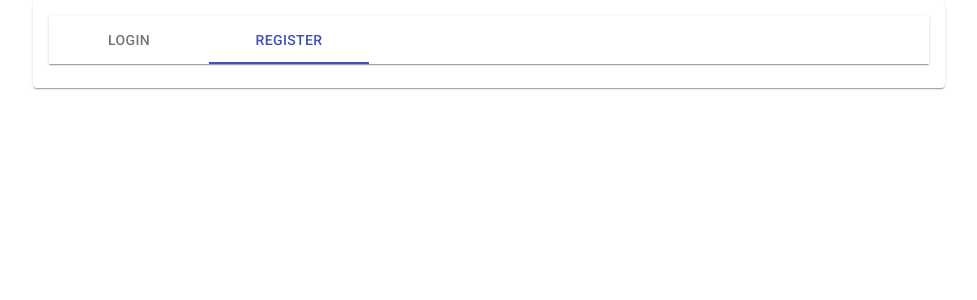
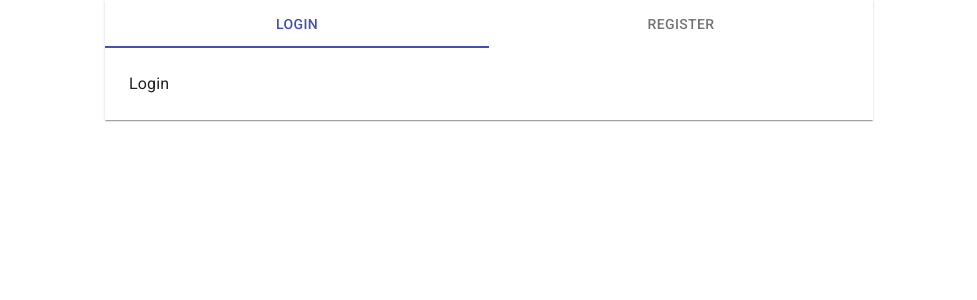
Before and after one commit to lucifer2355/event-messange, a React (Create React App) app in the folder client/: page / in a window 1280 px wide. Shown: the top 300 px of the page, without its empty margins (151-1128 px from the left). Built offline with nearby package versions, Linux system fonts and the light colour scheme.

Commit message:
add tab value, index & tab panel

```diff
--- a/client/src/pages/AuthPage/AuthPage.tsx
+++ b/client/src/pages/AuthPage/AuthPage.tsx
@@ -6,37 +6,69 @@ import {
   CardContent,
   Tab,
   Paper,
-  Tabs
+  Tabs,
+  Box
 } from "@material-ui/core";
 
+interface TabPanelProps {
+  children?: React.ReactNode;
+  index: number;
+  value: number;
+}
+
+const TabPanel: React.FC<TabPanelProps> = ({
+  children,
+  index,
+  value,
+  ...other
+}) => {
+  return (
+    <div
+      role='tabpanel'
+      hidden={value !== index}
+      id={`simple-tabpanel-${index}`}
+      aria-labelledby={`auth-form-tab-${index}`}
+      {...other}
+    >
+      {value === index && (
+        <Box p={3}>
+          <Typography>{children}</Typography>
+        </Box>
+      )}
+    </div>
+  );
+};
+
 const AuthPage: React.FC = () => {
-  const [value, setValue] = useState<number>(1);
+  const [value, setValue] = useState<number>(0);
 
-  const handleChange: any = (e: React.FormEvent, value: number) => {
-    e.preventDefault();
-    setValue(value);
+  const handleChange = (event: React.ChangeEvent<{}>, newValue: number) => {
+    event.preventDefault();
+    setValue(newValue);
   };
 
   return (
-    <div className='container'>
-      <Container maxWidth='md'>
-        <Card className='card'>
-          <CardContent className='card__content'>
+    <div className='auth__form'>
       <Paper square>
         <Tabs
           value={value}
           indicatorColor='primary'
           textColor='primary'
           onChange={handleChange}
-                aria-label='disabled tabs example'
+          variant='fullWidth'
+          aria-label='auth form tabs'
         >
           <Tab label='Login' />
           <Tab label='Register' />
         </Tabs>
+
+        <TabPanel value={value} index={0}>
+          Login
+        </TabPanel>
+        <TabPanel value={value} index={1}>
+          Register
+        </TabPanel>
       </Paper>
-          </CardContent>
-        </Card>
-      </Container>
     </div>
   );
 };
--- a/client/src/pages/AuthPage/authpage.scss
+++ b/client/src/pages/AuthPage/authpage.scss
@@ -0,0 +1,4 @@
+.auth__form {
+  width: 60%;
+  margin: 0 auto;
+}
```
Lines whose indentation alone changed are shown as unchanged.
